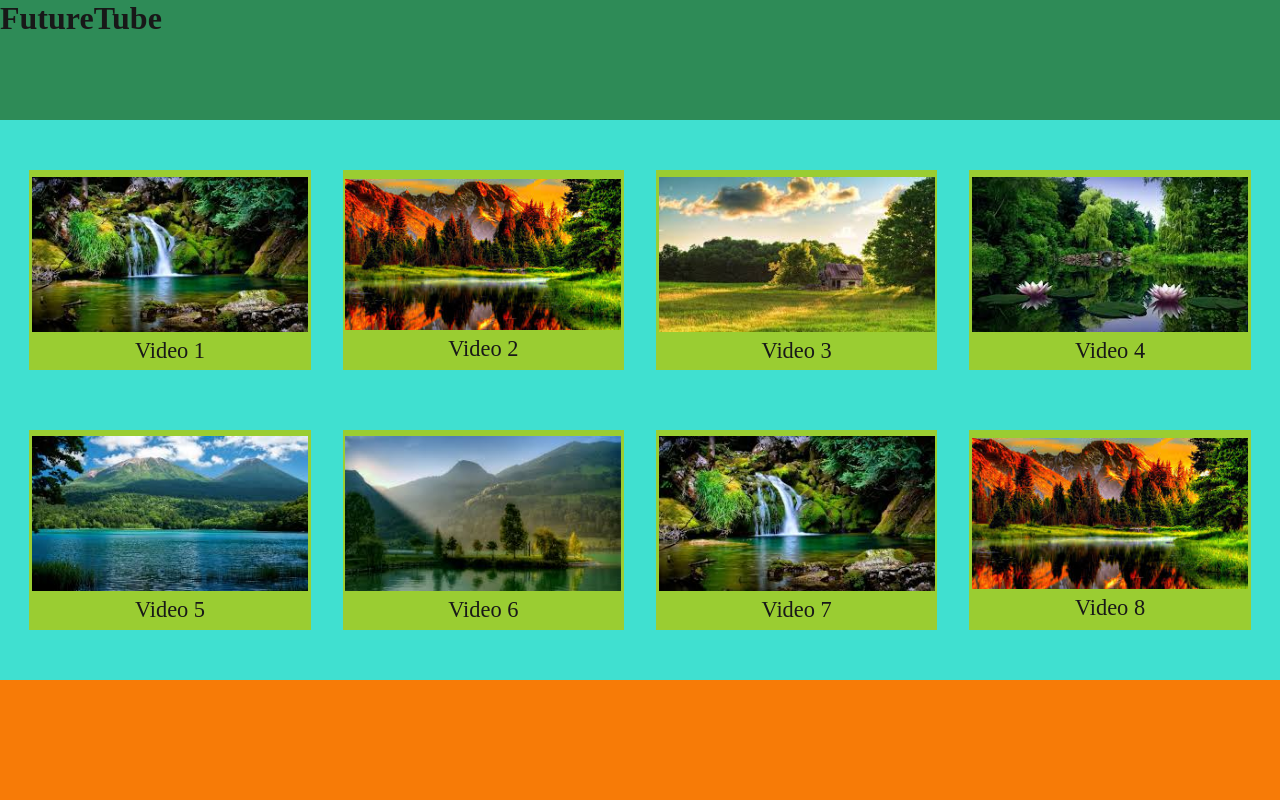
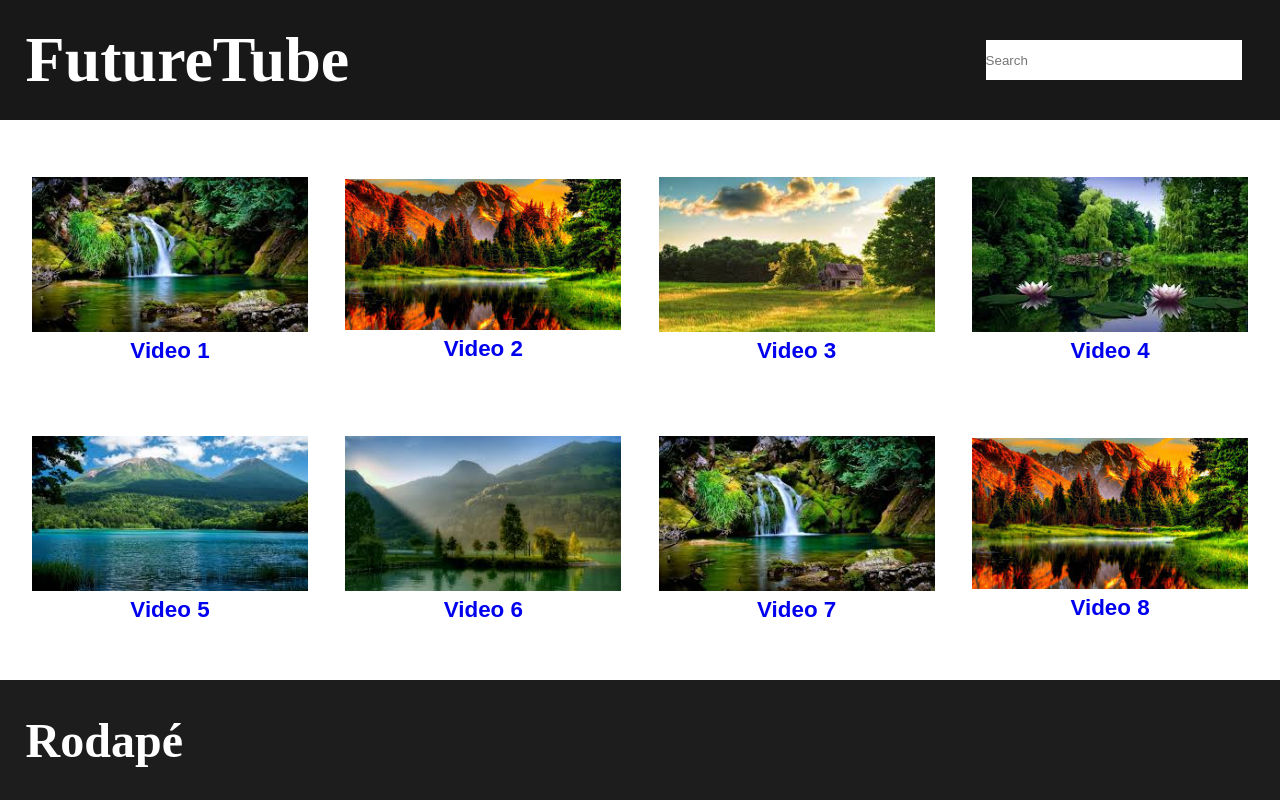
Before and after one commit to future4code/Furtado-Silva, a plain HTML site: page semana2/futuretube/futuretube.html in a window 1280 px wide. Drawn offline with Linux system fonts and the light colour scheme.

Commit message:
conclusão da página do vídeo, atividade finalizada

```diff
--- a/semana2/futuretube/futuretube.css
+++ b/semana2/futuretube/futuretube.css
@@ -3,27 +3,51 @@
     padding: 0;
     text-decoration: none;
     border: 0;
-    color: rgb(24, 24, 24);
+
+    }
+
+    h1 {
+        color: white;
+        font-size: 8vh;
+    }
+
+    a {
+        font-family: Arial, Helvetica, sans-serif;
+        font-weight: bold;
     }
 
     .container {
         max-width: 100vw;
         max-height: 100vh;
+        height: 100vw;
+        width: 100vw;
         display: grid;
         grid-template-columns: 100vw;
-        grid-template-rows: 15vh 70vh 15vh;
+        grid-template-rows: 15vh auto 15vh;
         grid-template-areas: "header" "main" "footer";
-
     }
 
     header {
+        max-width: 100vw;
         grid-area: header;
-        background-color: seagreen;
+        background-color: rgb(24, 24, 24);
+        display: grid;
+        grid-template-columns: 70vw 25vw;
+        padding: 2vw;
+        align-content: center;
+    }
+
+    input {
+        width: 20vw;
+        height: 5vh;
+        align-self: center;
+        justify-self: end;
+        margin-left: 5vw;
     }
 
     main {
         grid-area: main;
-        background-color: rgb(102, 28, 219);
+        background-color: rgb(255, 255, 255);
 
         display: grid;
         grid-template-columns: repeat(4, 22vw);
@@ -34,7 +58,7 @@
 
         gap: 2%;
         padding: 2%;
-        background: turquoise;
+        background: rgb(255, 255, 255);
 
         justify-content: space-around;
         align-content: space-around;
@@ -54,7 +78,7 @@
         height: auto;
      }
 
-     article > a {
+    article > a {
         text-align: center;
         width: auto;
         height: auto;
@@ -67,23 +91,54 @@
         height: auto;
      }
 
-
-
-
-    #video1 {background: yellowgreen; grid-area: video1;}
-    #video2 {background: yellowgreen; grid-area: video2;}
-    #video3 {background: yellowgreen; grid-area: video3;}
-    #video4 {background: yellowgreen; grid-area: video4;}
-    #video5 {background: yellowgreen; grid-area: video5;}
-    #video6 {background: yellowgreen; grid-area: video6;}
-    #video7 {background: yellowgreen; grid-area: video7;}
-    #video8 {background: yellowgreen; grid-area: video8;}
+    #video1 {background: none; grid-area: video1;}
+    #video2 {background:none; grid-area: video2;}
+    #video3 {background: none; grid-area: video3;}
+    #video4 {background: none; grid-area: video4;}
+    #video5 {background: none; grid-area: video5;}
+    #video6 {background: none; grid-area: video6;}
+    #video7 {background: none; grid-area: video7;}
+    #video8 {background: none; grid-area: video8;}
 
     footer {
         grid-area: footer;
-        background-color: rgb(247, 123, 7);
+        background-color: rgb(29, 29, 29);
+        display: flex;
+        padding: 2vw;
+        align-items: center;
     }
 
+    footer > p {
+        font-size: 3em;
+        font-weight: bold;
+        color: white;
+    }
+
+    /**
+PÁGINA VÍDEO
+**/
+
+section > article {
+    height: 100%;
+    display: flex;
+    flex-direction: row;
+    flex-wrap: wrap;
+    justify-content: center;
+    align-items: center;
+}
+
+video {
+    max-width: 95vw ;
+    height: 75%;
+    margin: 0;
+}
+
+h2 {
+    font-size: 4vw;
+    width: 95%;
+    margin: 0;
+    align-self: flex-end;
+}
 
     /**
             MOBILE
@@ -91,12 +146,25 @@
 
 @media screen and (max-width:768px) {
 
-header {
-    grid-area: header;
-    order: 1;
-}
     .container {
         grid-template-rows: 15vh auto 15vh;
+    }
+
+    header {
+        grid-template-columns: 100vw;
+        grid-template-rows: 1fr 1fr;
+        justify-content: center;
+        padding: 4vw;
+    }
+
+    input {
+        width: fit-content;
+        height: 3vh;
+        justify-self: center;
+    }
+
+    header > h1{
+        text-align: center;
     }
 
      main {
@@ -109,7 +177,6 @@ header {
         justify-content: unset;
         align-content: unset;
         gap: 2vw;
-
     }
 
     main > article {
@@ -119,7 +186,12 @@ header {
     }
 
     footer {
-
     }
 
+     /**
+PÁGINA VÍDEO MOBILE
+**/
+
+h2 {font-size: 6vw;}
+
 }
--- a/semana2/futuretube/futuretube.html
+++ b/semana2/futuretube/futuretube.html
@@ -9,8 +9,10 @@
 </head>
 <body>
     <div class="container">
-        <header class="grid"><h1>FutureTube</h1></header>
-
+        <header class="grid">
+            <h1>FutureTube</h1>
+            <input type="search" placeholder="Search">
+        </header>
         <main class="grid">
                 <article id="video1"><a href="video1.html"><img src="1.jpg">Video 1</a></article>
                 <article id="video2"><a href="video1.html"><img src="2.jpg">Video 2</a></article>
@@ -21,9 +23,7 @@
                 <article id="video7"><a href="video1.html"><img src="7.jpg">Video 7</a></article>
                 <article id="video8"><a href="video1.html"><img src="8.jpg">Video 8</a></article>
         </main>
-
-        <footer class="grid"></footer>
-
+        <footer class="grid"><p>Rodapé</p></footer>
     </div>
 </body>
 </html>
```
Also changed, not shown: semana2/futuretube/video1.html (+33 -3 lines), semana2/futuretube/9.jpg (added).
